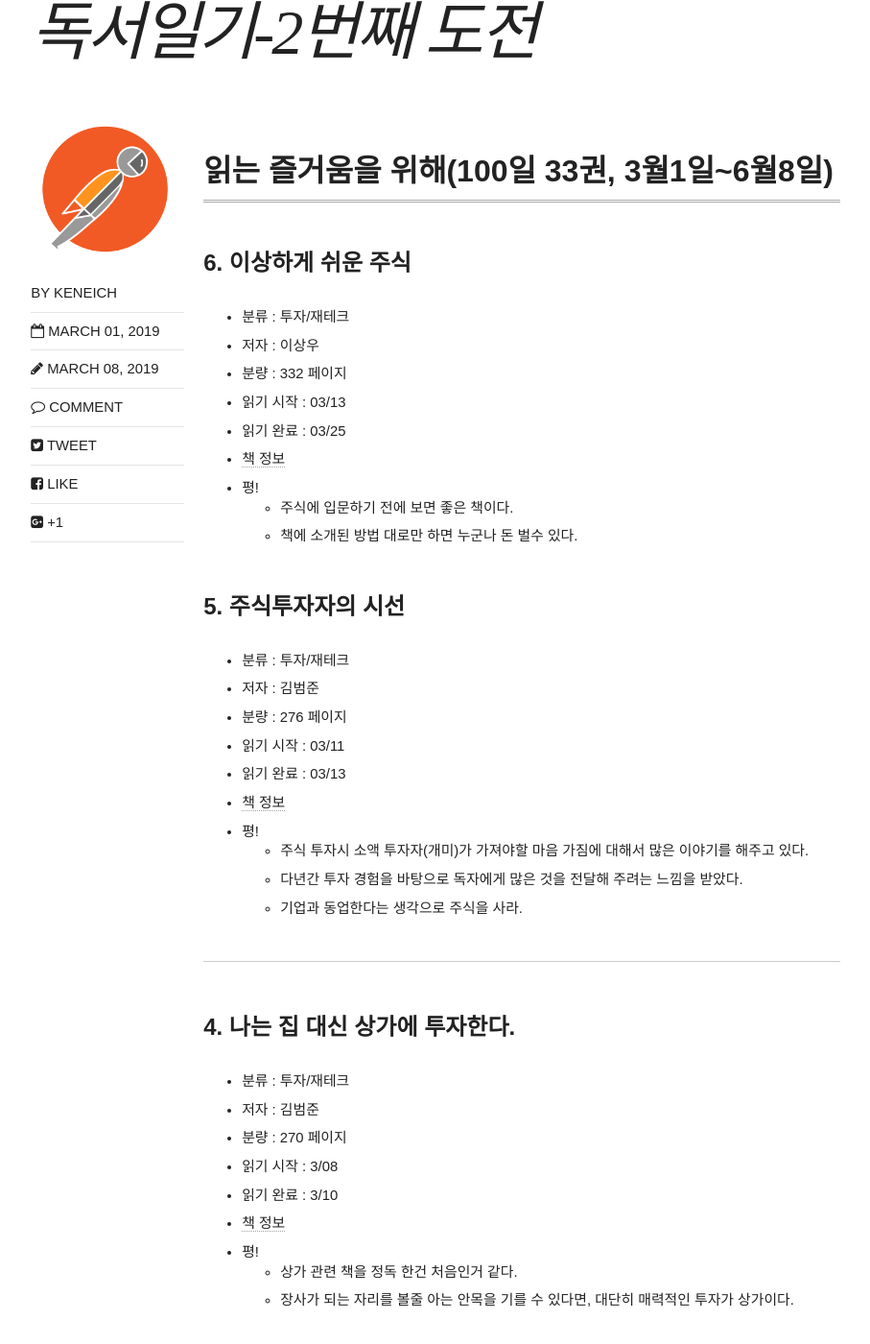
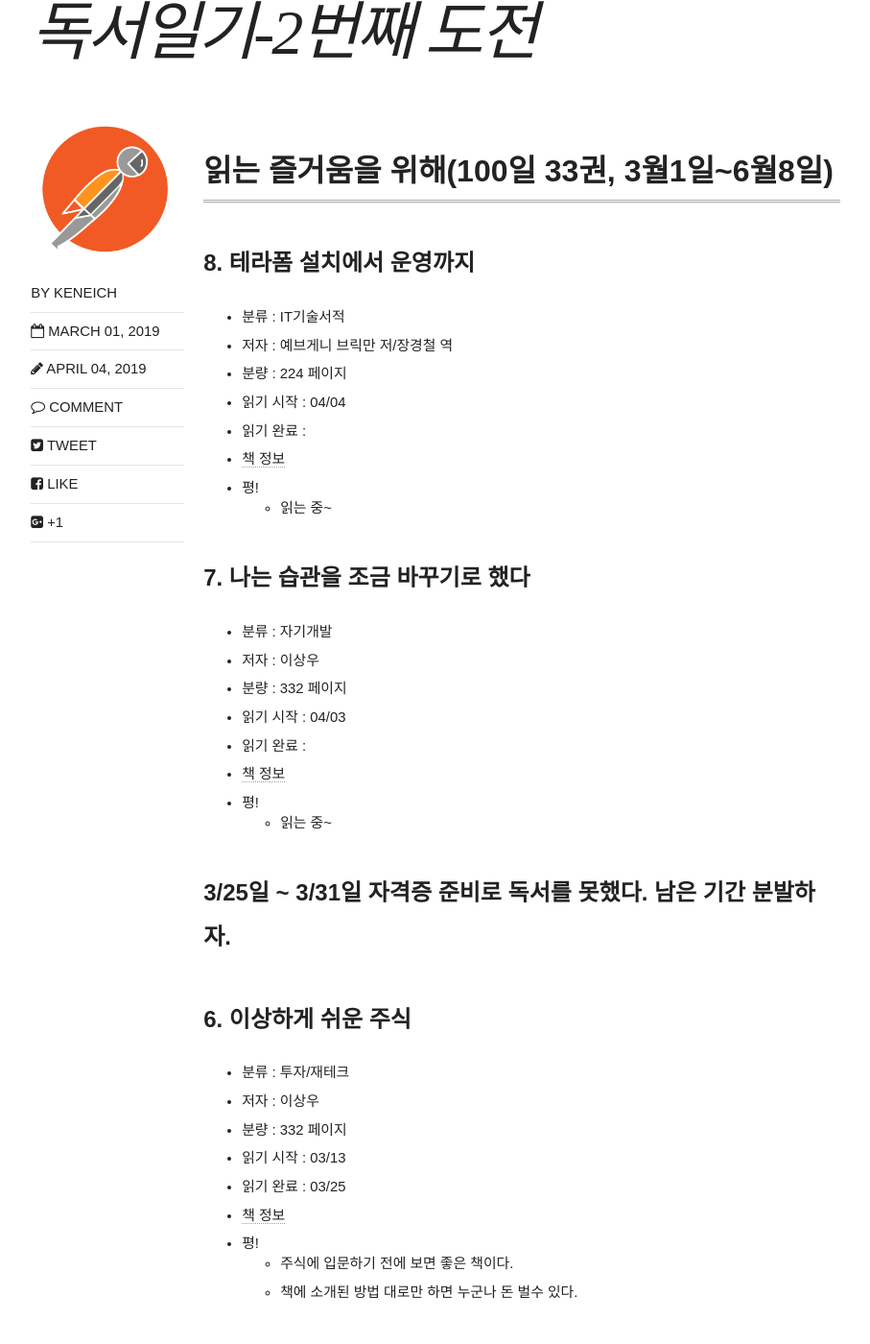
Before and after one commit to keneich/keneich.github.io, a Jekyll site: the page built from _posts/blog/2019-03-01-reading.md, in a window 1280 px wide and 1400 px high, scrolled down 1093 px. Shown: the whole window at 96% size, without its empty margins (186-1093 px from the left). Built offline with Jekyll 4.4.1, drawn with Linux system fonts in a browser that asks for light colours; nearby versions of some CDN libraries; comment, search, counter and statistics services are not loaded.

Commit message:
0404 commit

```diff
--- a/_posts/blog/2019-03-01-reading.md
+++ b/_posts/blog/2019-03-01-reading.md
@@ -5,7 +5,7 @@ categories: blog
 title: "독서일기-2번째 도전"
 excerpt: "100일 33권에 다시 도전한다."
 date: 2019-03-01 00:05:27
-modified: 2019-03-08 00:05:27
+modified: 2019-04-04 00:05:27
 tags: [독서]
 image:
   feature: 2019-03-01-reading/title.jpg
@@ -13,6 +13,28 @@ share: true
 sitemap: true
 ---
 # 읽는 즐거움을 위해(100일 33권, 3월1일~6월8일)
+
+### 8. 테라폼 설치에서 운영까지
+- 분류 : IT기술서적
+- 저자 : 예브게니 브릭만 저/장경철 역
+- 분량 : 224 페이지
+- 읽기 시작 : 04/04
+- 읽기 완료 :
+- [책 정보](https://book.naver.com/bookdb/book_detail.nhn?bid=14644648)
+- 평!
+  - 읽는 중~
+
+### 7. 나는 습관을 조금 바꾸기로 했다
+- 분류 : 자기개발
+- 저자 : 이상우
+- 분량 : 332 페이지
+- 읽기 시작 : 04/03
+- 읽기 완료 :
+- [책 정보](https://book.naver.com/bookdb/book_detail.nhn?bid=14468519)
+- 평!
+  - 읽는 중~
+
+### 3/25일 ~ 3/31일 자격증 준비로 독서를 못했다. 남은 기간 분발하자.
 
 ### 6. 이상하게 쉬운 주식
 - 분류 : 투자/재테크
```
Also changed, not shown: _posts/blog/2019-03-01-100-day-planning2.md (+5 -1 lines), _posts/blog/2019-03-01-swimming.md (+13 -0 lines), _posts/blog/2019-04-01-swimming.md (added, +43 -0 lines), images/2019-03-01-swimming/swim05.jpg (added), images/2019-03-01-swimming/swim06.jpg (added), 12 other files.
